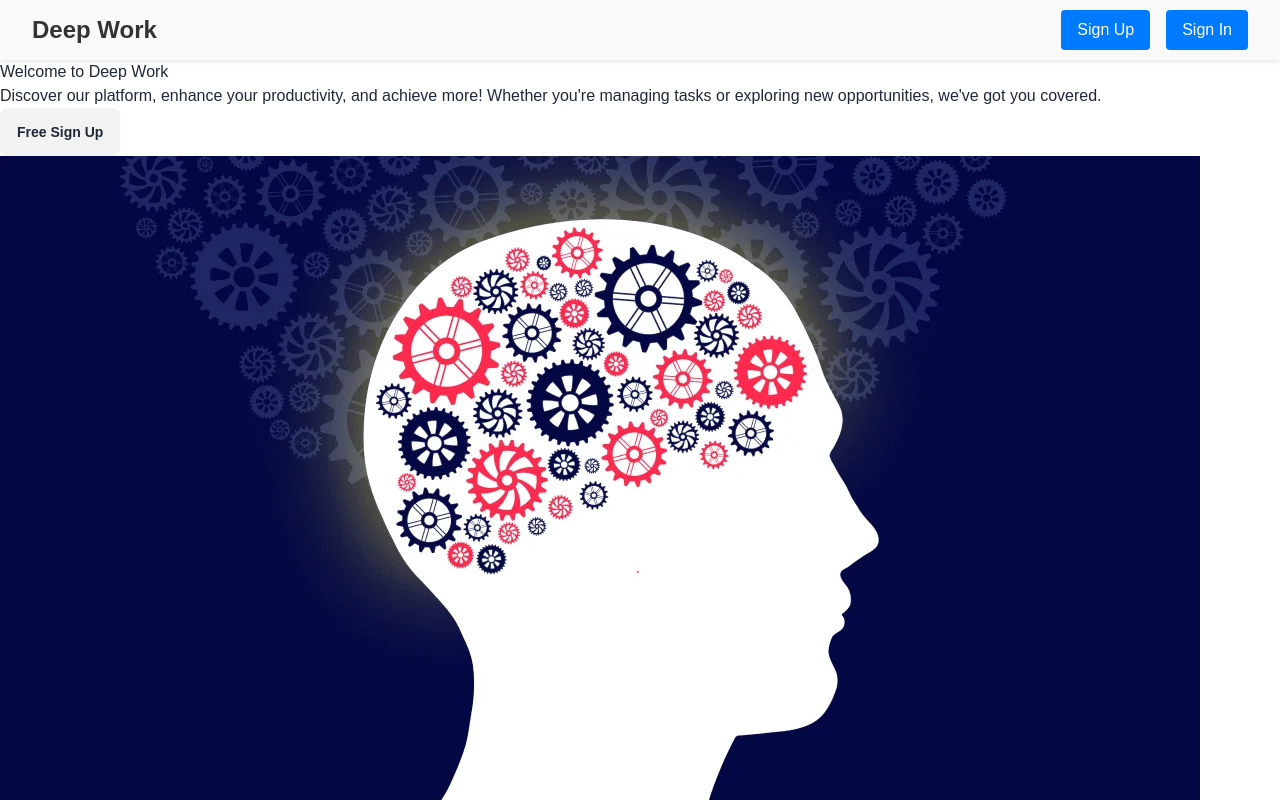
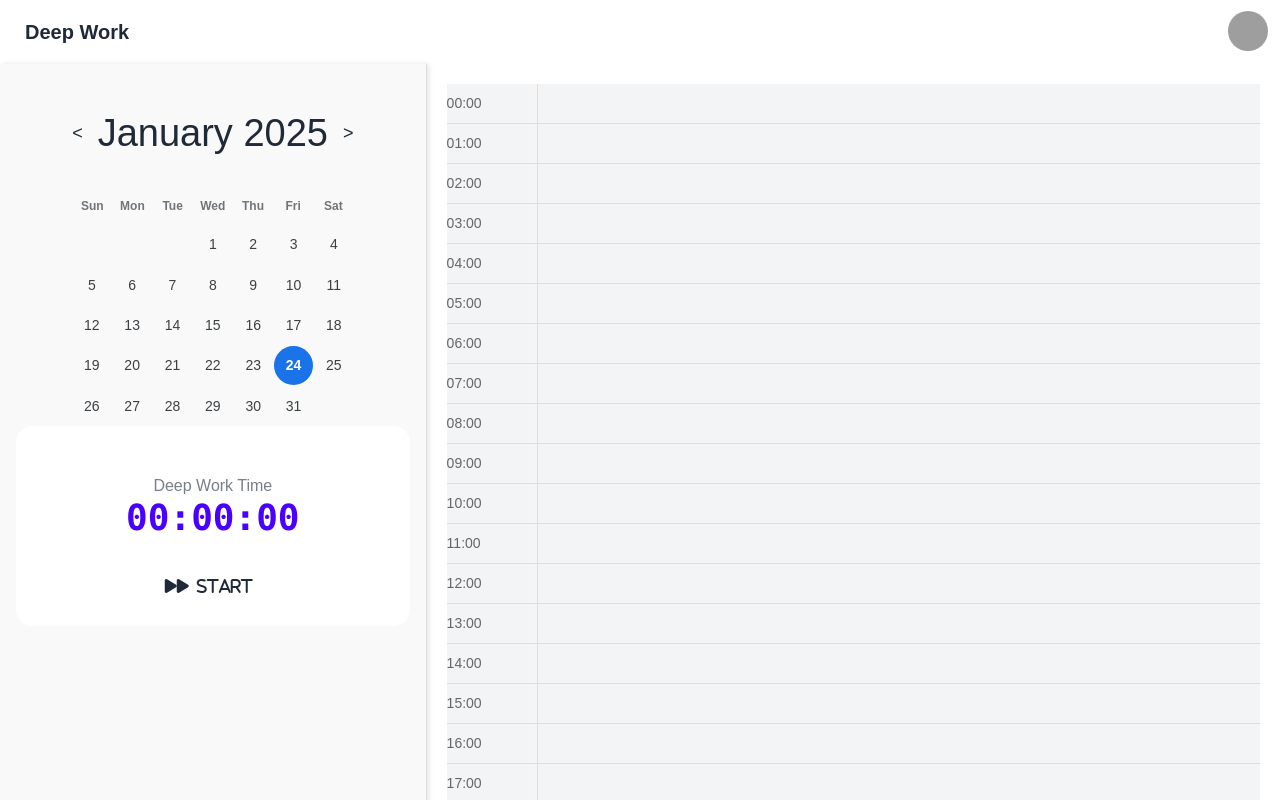
Before and after one commit to Siwi0w0/DeepWork-Frontend, a React (Vite) app: page /home in a window 1280 px wide. Before the commit this address led to /. Shown: the top 800 px of the page. Built offline with nearby package versions, Linux system fonts and the light colour scheme; grey boxes are pictures that could not be loaded; the HTML template or start-up script is replaced by a standard one.

Commit message:
delete conditional isLogin fuction

```diff
--- a/src/App.tsx
+++ b/src/App.tsx
@@ -26,14 +26,11 @@ const App: React.FC = () => {
     alert("Registration successful!");
   };
 
-  const [isLoggedIn, setIsLoggedIn] = useState<boolean>(() => {
-    return localStorage.getItem("isLoggedIn") === "true";
-  });
   const handleLogin = (_email: string, _password: string): boolean => {
     const loginSuccessful = true;
     if (loginSuccessful) {
       localStorage.setItem("isLoggedIn", "true");
-      setIsLoggedIn(true);
+
       return true;
     }
     return false;
@@ -43,10 +40,7 @@ const App: React.FC = () => {
     <AvatarProvider>
       <Router>
         <Routes>
-          <Route
-            path="/"
-            element={isLoggedIn ? <Navigate to="/home" replace /> : <Banner />}
-          />
+          <Route path="/" element={<Banner />} />
           <Route
             path="/register"
             element={<Register onRegister={handleRegister} />}
--- a/src/components/banner/BannerContent.tsx
+++ b/src/components/banner/BannerContent.tsx
@@ -1,25 +1,26 @@
 import React from "react";
-import "./BannerContent.module.css";
+import styles from "./BannerContent.module.css";
 import { Link } from "react-router-dom";
 
 const BannerContent: React.FC = () => {
   return (
-    <div className="banner-content">
-      <div className="content-left">
+    <div className={styles.content}>
+      <div className={styles.contentLeft}>
         <h1>Welcome to Deep Work</h1>
         <p>
           Discover our platform, enhance your productivity, and achieve more!
           Whether you're managing tasks or exploring new opportunities, we've
           got you covered.
         </p>
-        <Link to="/register" className="btn btn-sigup">
+        <Link to="/register" className={`${styles.btn} ${styles.btnSignup}`}>
           Free Sign Up
         </Link>
       </div>
-      <div className="content-right">
+      <div className={styles.contentRight}>
         <img
-          src="/public/images/deepWork.webp"
+          src="/images/deepWork.webp"
           alt="Productivity Illustration"
+          className={styles.image}
         />
       </div>
     </div>
--- a/src/pages/Banner.tsx
+++ b/src/pages/Banner.tsx
@@ -1,18 +1,7 @@
-import React, { useEffect } from "react";
 import BannerNavbar from "../components/banner/BannerNavbar";
 import BannerContent from "../components/banner/BannerContent";
-import { useNavigate } from "react-router-dom";
 
 const Banner: React.FC = () => {
-  const navigate = useNavigate();
-
-  useEffect(() => {
-    const authToken = localStorage.getItem("authToken");
-    if (authToken) {
-      navigate("/home", { replace: true });
-    }
-  }, [navigate]);
-
   return (
     <div className="banner-page">
       <BannerNavbar />
--- a/src/pages/Home.tsx
+++ b/src/pages/Home.tsx
@@ -3,20 +3,9 @@ import Navbar from "../components/navbar/Navbar";
 import Calendar from "../components/calendar/Calendar";
 import TimeAxis from "../components/timeAxis/TimeAxis";
 import Timer from "../components/timer/Timer";
-import { useNavigate } from "react-router-dom";
 import "../styles/Home.css";
-import { useEffect } from "react";
 
 const Home: React.FC = () => {
-  const navigate = useNavigate();
-
-  useEffect(() => {
-    const authToken = localStorage.getItem("authToken");
-    if (!authToken) {
-      navigate("/");
-    }
-  }, [navigate]);
-
   return (
     <div className="home-container">
       <Navbar />
```
